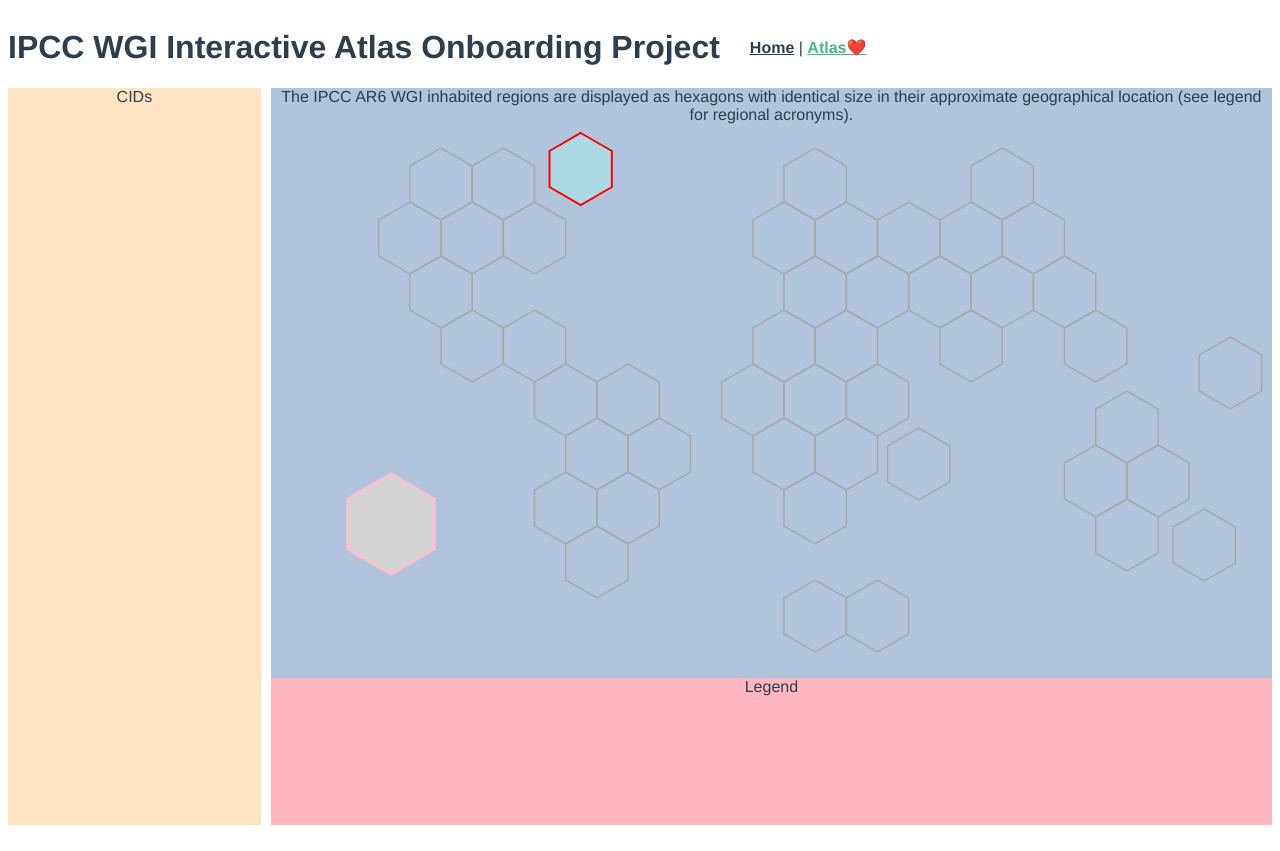
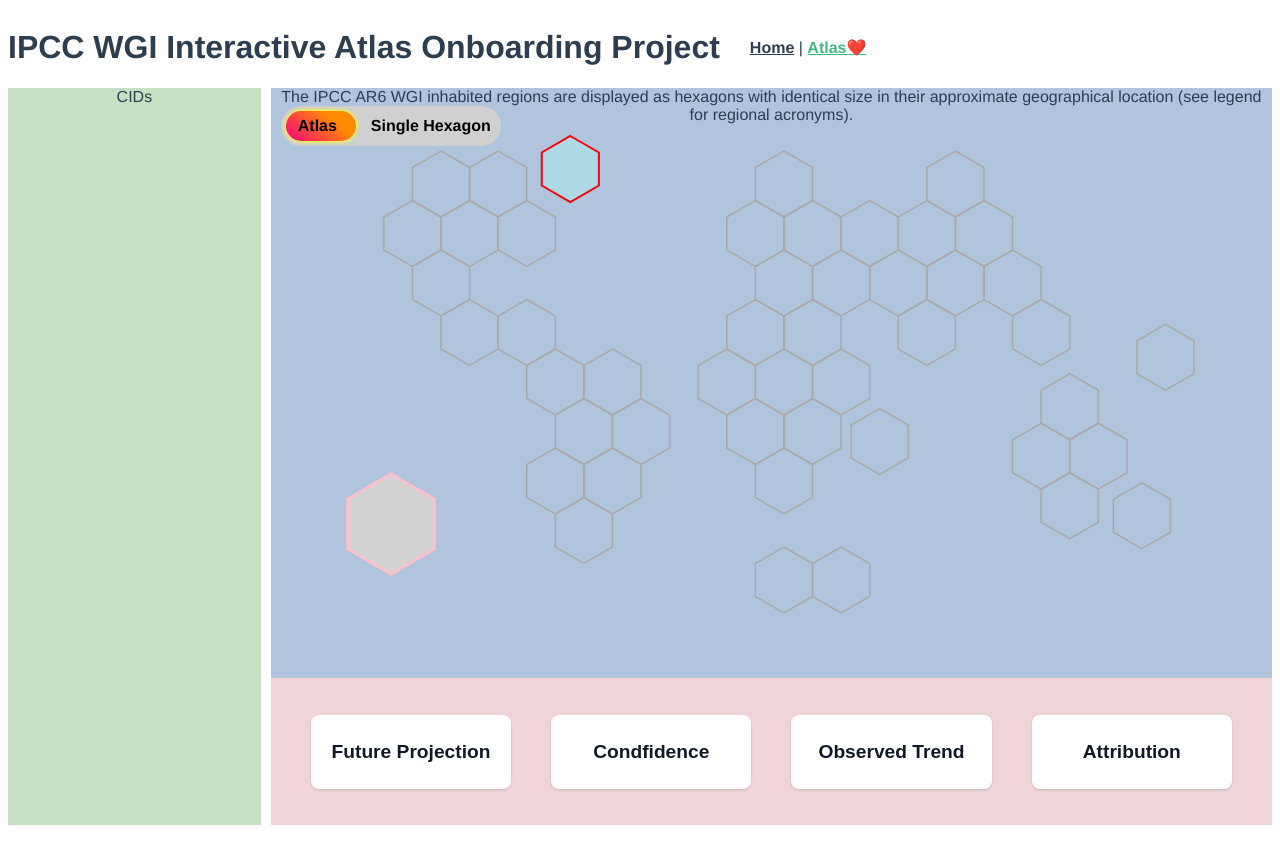
Before and after one commit to Urguxxi/VisOnboarding, a Vue app: page /atlas in a window 1280 px wide. Shown: the top 851 px of the page. Built offline with nearby package versions, Linux system fonts and the light colour scheme.

Commit message:
Added the toggle and corresponding interactions

```diff
--- a/src/components/AtlasLegend.vue
+++ b/src/components/AtlasLegend.vue
@@ -1,14 +1,61 @@
 <template>
     <div class="lengend">
-        Legend
+        <button class="var">Future Projection</button>
+        <button class="var">Condfidence</button>
+        <button class="var">Observed Trend</button>
+        <button class="var">Attribution</button>
     </div>
 </template>
 
 <style>
 .lengend{
-    background-color:lightpink;
-    padding-bottom: 10%;
+    background-color:rgb(241, 212, 216);
     margin-left:10px;
     text-align:center;
+    display: flex;
+    justify-content: center;
+    flex: 1;
+    align-items: center;
 }
+
+
+/* CSS */
+.var {
+  background-color: #FFFFFF;
+  border: 0;
+  border-radius: .5rem;
+  box-sizing: border-box;
+  color: #111827;
+  font-size: 1.2rem;
+  font-weight: 600;
+  line-height: 1.25rem;
+  padding: .75rem 1rem;
+  text-align: center;
+  text-decoration: none #D1D5DB solid;
+  text-decoration-thickness: auto;
+  box-shadow: 0 1px 3px 0 rgba(0, 0, 0, 0.1), 0 1px 2px 0 rgba(0, 0, 0, 0.06);
+  cursor: pointer;
+  user-select: none;
+  -webkit-user-select: none;
+  touch-action: manipulation;
+  margin-left: 2%;
+  margin-right: 2%;
+  width: 20%;
+  height: 50%;
+
+}
+
+.var:hover {
+  background-color: rgb(249,250,251);
+}
+
+.var:focus {
+  outline: 2px solid transparent;
+  outline-offset: 2px;
+}
+
+.var:focus-visible {
+  box-shadow: none;
+}
+
 </style>
--- a/src/components/AtlasSidebar.vue
+++ b/src/components/AtlasSidebar.vue
@@ -6,7 +6,7 @@
 
 <style>
 .sidebar{
-    background-color: bisque;
+    background-color: rgb(198, 224, 196);
 
 }
 </style>
--- a/src/components/AtlasViz.vue
+++ b/src/components/AtlasViz.vue
@@ -1,6 +1,7 @@
 <template>
     <div class="viz">
         The IPCC AR6 WGI inhabited regions are displayed as hexagons with identical size in their approximate geographical location (see legend for regional acronyms).
+        <br>
     </div>
 </template>
 
@@ -18,7 +19,10 @@ export default {
   template: '<div></div>',
   methods:{
     handleClick(){
-        this.$emit('hexClicked');
+        this.$emit('toggleChanged');
+    },
+    handleBackClick(){
+        this.$emit('backToAtlas');
     }
   },
   mounted() {
@@ -572,12 +576,12 @@ export default {
     }
 
     // set a deault radius
-    const hexRadius = 36;
+    const hexRadius = 33;
     const x = 150;
     const y = 60;
     drawAtlas(hexRadius,x,y);
 
-    // test hexagons
+    // The small legend
     svg.append('polygon')
     .attr('points',hexagonPoints(50))
     .attr('transform','translate(100,400)')
--- a/src/components/HexViz.vue
+++ b/src/components/HexViz.vue
@@ -6,13 +6,55 @@
 </template>
 
 <script>
+    import * as d3 from 'd3';
+
     export default{
         name:'HexViz',
         methods:{
             handleBackClick(){
                 this.$emit('backToAtlas');
             }
-        }
+        },
+        mounted() {
+            // draw the d3 canvas
+            const svg = d3.select(this.$el)
+            .append('svg')
+            .attr('width', 1500)
+            .attr('height', 550)
+            .append('g')
+            .attr('transform', 'translate(20, 0)');
+
+            //Set the points of hexagons
+            const hexagonPoints = (radius) => {
+            const halfWidth = radius * Math.sqrt(3) / 2;
+            return `
+                0,${-radius}
+                ${halfWidth},${-radius / 2}
+                ${halfWidth},${radius / 2}
+                0,${radius}
+                ${-halfWidth},${radius / 2}
+                ${-halfWidth},${-radius / 2}`;
+            };
+
+            // the legend hex
+            svg.append('polygon')
+            .attr('points',hexagonPoints(80))
+            .attr('transform','translate(150,400)')
+            .attr('id','ice')
+            .style('stroke','pink')
+            .style('fill','lightgrey')
+            .style('stroke-width',3);
+
+            // the main viz
+            svg.append('polygon')
+            .attr('points',hexagonPoints(220))
+            .attr('transform','translate(600,280)')
+            .attr('id','bighex')
+            .style('stroke','darkgrey')
+            .style('fill','none')
+            .style('stroke-width',5);
+
+        },
     }
 </script>
 
--- /dev/null
+++ b/src/components/IntroTitle.vue
@@ -0,0 +1,105 @@
+<template>
+    <div class="viz">
+        <br>
+        <input id="checkbox_toggle" type="checkbox" class="check" :checked="isChecked" @change="handleToggle">
+        <div class="checkbox">
+          <label class="slide" for="checkbox_toggle">
+            <div class="toggle"></div>
+            <span class="text">Atlas</span>
+            <span class="text">Single Hexagon</span>
+          </label>
+        </div>
+    </div>
+</template>
+
+<script>
+    export default{
+        // data(){
+        //     return{
+        //         isChecked:false
+        //     }
+        // },
+        props:['isChecked'],
+        name:'IntroTitle',
+        methods:{
+        handleClick(){
+            this.$emit('hexClicked');
+        },
+        handleBackClick(){
+            this.$emit('backToAtlas');
+        },
+        handleToggle(){
+            // if(this.isChecked){
+            //     this.$emit('hexClicked');
+            // }
+            // else {
+            //     this.$emit('backToAtlas');
+            // }
+            this.$emit('toggleChanged');
+        }
+
+        }
+    }
+</script>
+
+<style>
+.viz{
+    background-color:lightsteelblue;
+    margin-left:10px;
+}
+
+.checkbox {
+    width: 220px;
+    height: 40px;
+    background-color: #d0d0d0;
+    border-radius: 30px;
+    position: relative;
+    color: black;
+    overflow: hidden;
+    margin-left: 10px;
+  }
+
+  #checkbox_toggle {
+    display: none;
+  }
+
+  .checkbox .toggle {
+    width: 70px;
+    height: 30px;
+    position: absolute;
+    border-radius: 30px;
+    left: 5px;
+    cursor: pointer;
+    background: linear-gradient(40deg, #FF0080,#FF8C00 70%);
+    transition: 0.4s;
+    box-shadow: 0px 0px 3px rgb(255, 255, 20), 0px 0px 5px rgb(255, 255, 20);
+  }
+
+  .checkbox .slide {
+    width: 227px;
+    height: 40px;
+    display: flex;
+    align-items: center;
+    justify-content: space-around;
+    cursor: pointer;
+  }
+
+  .checkbox .slide .text {
+    font-size: 16px;
+    font-weight: 700;
+    z-index: 100;
+    cursor: pointer;
+  }
+
+  .check:checked + .checkbox .slide .toggle {
+    transform: translateX(80px);
+    background: linear-gradient(40deg, #8983F7, #A3DAFB 70%);
+    box-shadow: -0px -0px 10px #8983F7, -0px -0px 3px #8983F7;
+    width: 130px;
+  }
+
+  .check:checked + .checkbox .slide {
+    background-color: #33659b;
+    color: #fff;
+  }
+</style>
--- a/src/views/AtlasView.vue
+++ b/src/views/AtlasView.vue
@@ -4,7 +4,8 @@
       <AtlasSidebar class="left"/>
       <!-- <AtlasViz class="right-top"/> -->
       <AtlasLegend class="right-bottom"/>
-      <component :is="currentComponent" @hexClicked="handleHexClick" @backToAtlas="handleBackToAtlas" class="right-top"/>
+      <IntroTitle class="right-top" :isChecked="isHexVizActive" @toggleChanged="handleToggle" @hexClicked="handleHexClick" @backToAtlas="handleBackToAtlas"/>
+      <component :is="currentComponent"  @toggleChanged="handleToggle" class="right-top"/>
     </div>
     <br>
 </template>
@@ -15,6 +16,7 @@ import AtlasSidebar from '@/components/AtlasSidebar.vue'
 import AtlasViz from '@/components/AtlasViz.vue'
 import AtlasLegend from '@/components/AtlasLegend.vue'
 import HexViz from '@/components/HexViz.vue'
+import IntroTitle from '@/components/IntroTitle.vue'
 
 export default {
   name: 'AtlasView',
@@ -23,10 +25,12 @@ export default {
     AtlasViz,
     AtlasLegend,
     HexViz,
+    IntroTitle,
   },
   data(){
     return{
       currentComponent:'AtlasViz',
+      isHexVizActive: false,
     }
   },
   methods:{
@@ -35,6 +39,10 @@ export default {
     },
     handleBackToAtlas(){
       this.currentComponent = 'AtlasViz';
+    },
+    handleToggle(){
+      this.isHexVizActive = !this.isHexVizActive;
+      this.currentComponent = this.currentComponent === 'AtlasViz' ? 'HexViz':'AtlasViz';
     }
   }
 }
```
